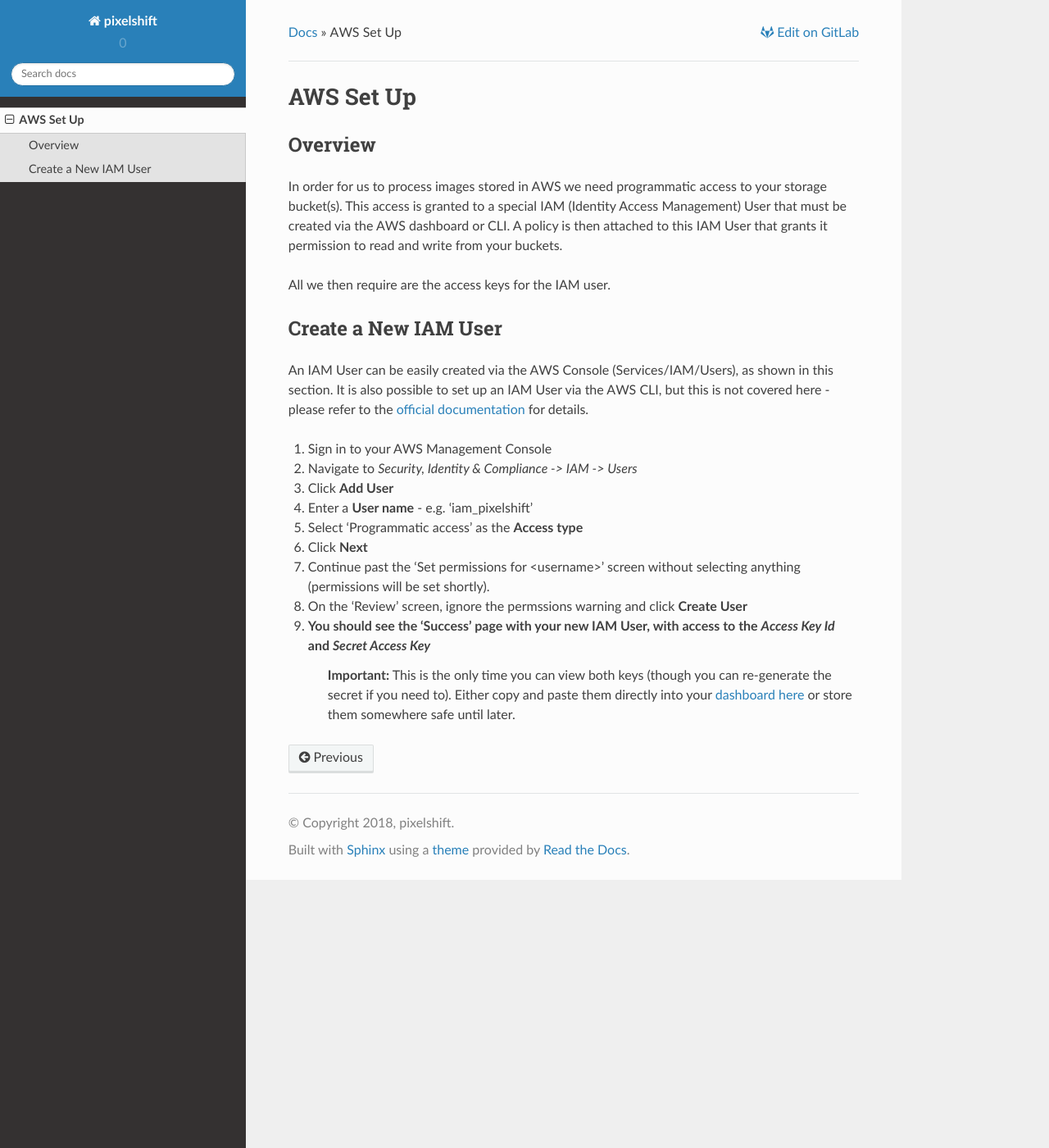
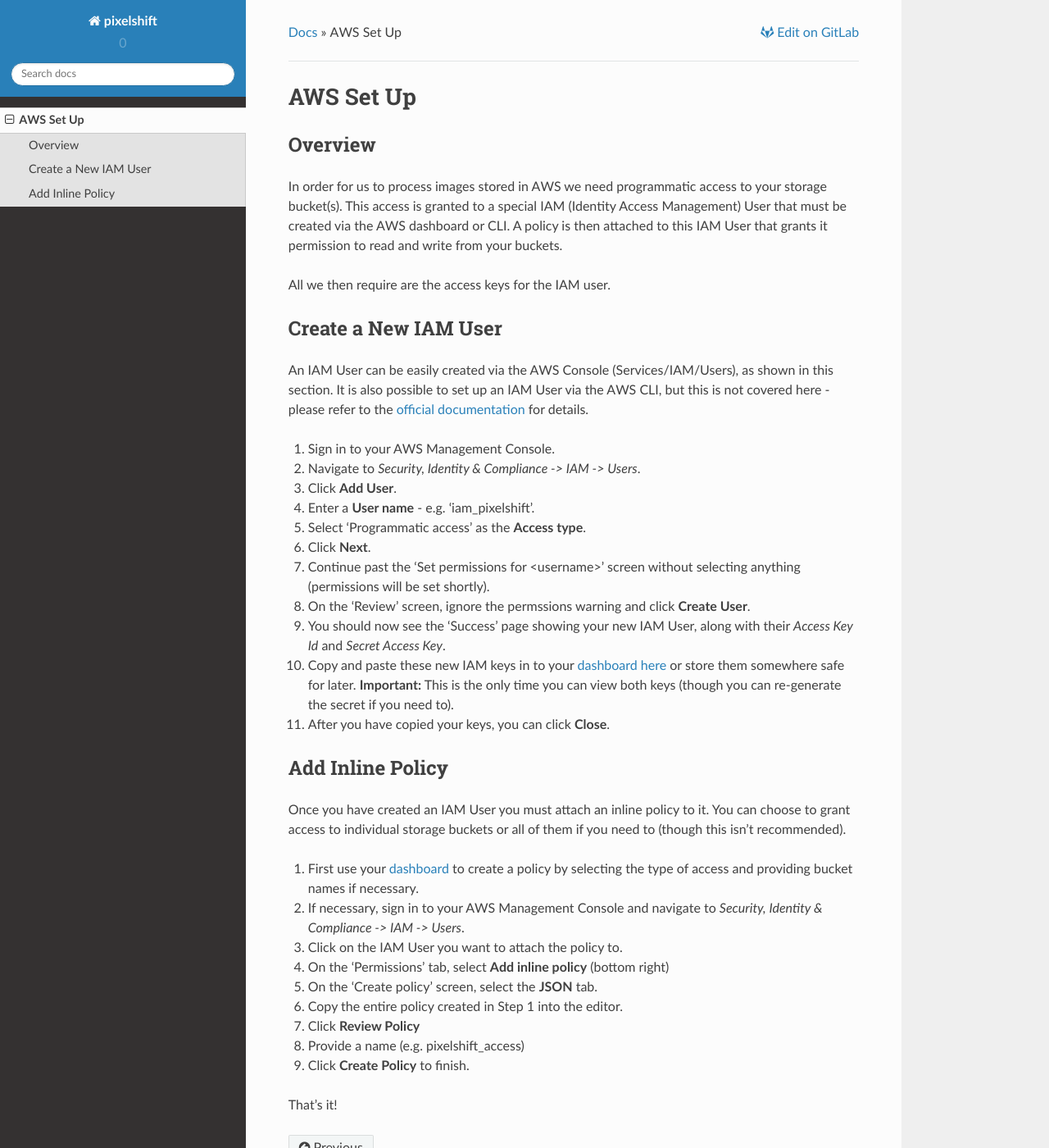
Before and after one commit to pixel-shift/documentation, a Sphinx documentation site: the page built from source/setup/awsSetUp.rst, in a window 1280 px wide and 1400 px high. Shown: the whole window at 82% size. Built offline with Sphinx 7.4.7 and the Read the Docs theme 2.0.0, drawn with Linux system fonts in a browser that asks for light colours.

Commit message:
finished AWS set-up

```diff
--- a/source/setup/awsSetUp.rst
+++ b/source/setup/awsSetUp.rst
@@ -15,13 +15,31 @@
 
 An IAM User can be easily created via the AWS Console (Services/IAM/Users), as shown in this section. It is also possible to set up an IAM User via the AWS CLI, but this is not covered here - please refer to the `official documentation <https://docs.aws.amazon.com/IAM/latest/UserGuide/introduction.html>`_ for details.
 
-1. Sign in to your AWS Management Console
-2. Navigate to `Security, Identity & Compliance -> IAM -> Users`
-3. Click **Add User**
-4. Enter a **User name** - e.g. 'iam_pixelshift'
-5. Select 'Programmatic access' as the **Access type**
-6. Click **Next**
+1. Sign in to your AWS Management Console.
+2. Navigate to `Security, Identity & Compliance -> IAM -> Users`.
+3. Click **Add User**.
+4. Enter a **User name** - e.g. 'iam_pixelshift'.
+5. Select 'Programmatic access' as the **Access type**.
+6. Click **Next**.
 7. Continue past the 'Set permissions for <username>' screen without selecting anything (permissions will be set shortly).
-8. On the 'Review' screen, ignore the permssions warning and click **Create User**
-9. You should see the 'Success' page with your new IAM User, with access to the *Access Key Id* and *Secret Access Key*
-    **Important:** This is the only time you can view both keys (though you can re-generate the secret if you need to). Either copy and paste them directly into your :webroot:`dashboard here <DashBoard/SetUp>` or store them somewhere safe until later.
+8. On the 'Review' screen, ignore the permssions warning and click **Create User**.
+9. You should now see the 'Success' page showing your new IAM User, along with their *Access Key Id* and *Secret Access Key*.
+10. Copy and paste these new IAM keys in to your :webroot:`dashboard here <DashBoard/SetUp#iam-user>` or store them somewhere safe for later. **Important:** This is the only time you can view both keys (though you can re-generate the secret if you need to).
+11. After you have copied your keys, you can click **Close**.
+
+Add Inline Policy
+=================
+
+Once you have created an IAM User you must attach an inline policy to it. You can choose to grant access to individual storage buckets or all of them if you need to (though this isn't recommended).
+
+1. First use your :webroot:`dashboard <DashBoard/SetUp#permissions>` to create a policy by selecting the type of access and providing bucket names if necessary.
+2. If necessary, sign in to your AWS Management Console and navigate to `Security, Identity & Compliance -> IAM -> Users`.
+3. Click on the IAM User you want to attach the policy to.
+4. On the 'Permissions' tab, select **Add inline policy** (bottom right)
+5. On the 'Create policy' screen, select the **JSON** tab.
+6. Copy the entire policy created in Step 1 into the editor.
+7. Click **Review Policy**
+8. Provide a name (e.g. pixelshift_access)
+9. Click **Create Policy** to finish.
+
+That's it!
```
